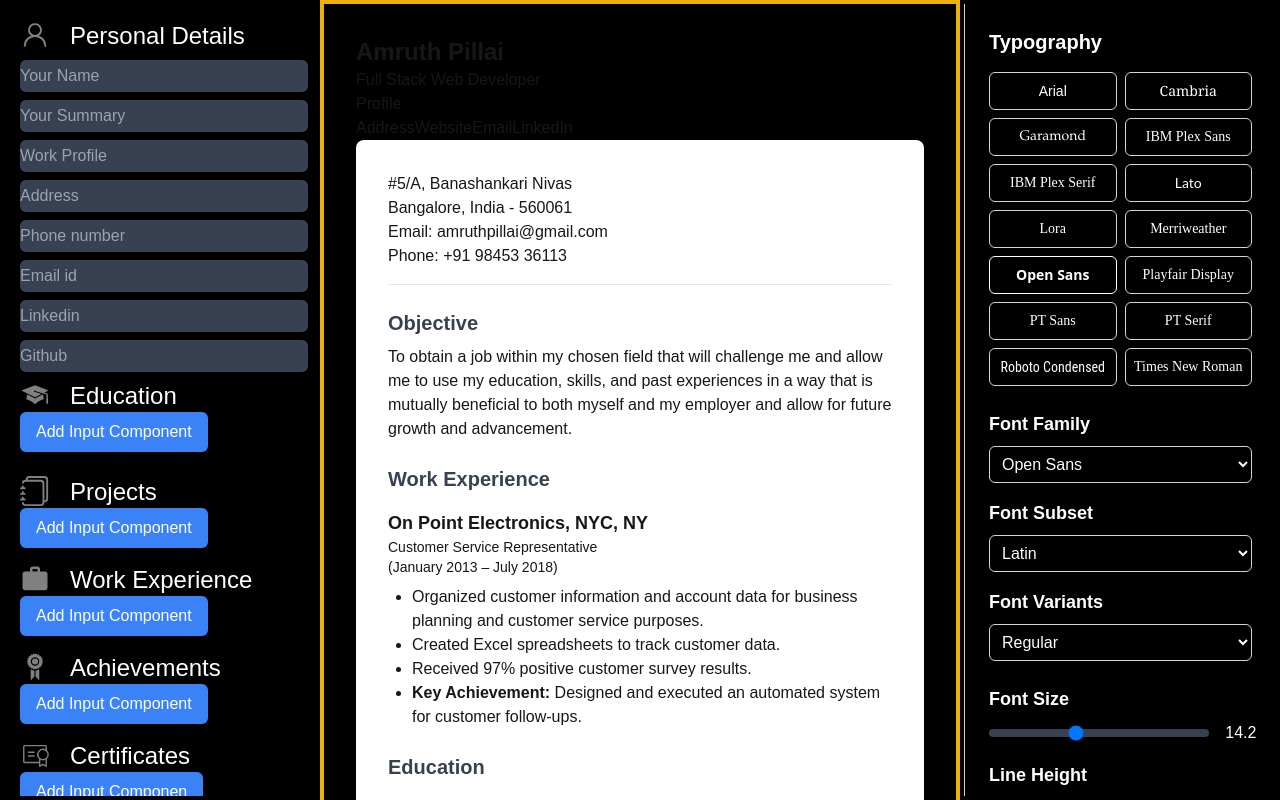
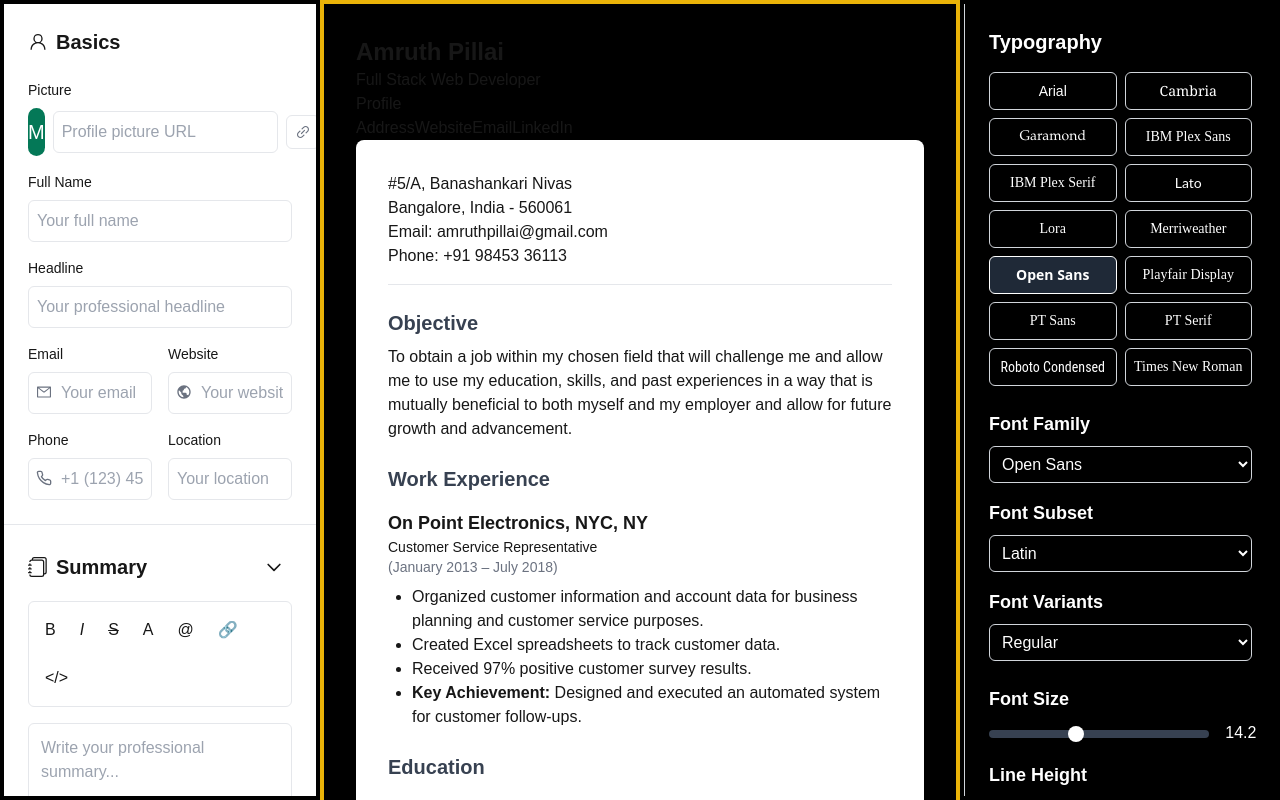
Before and after one commit to saurabhbelote/JobFormAutomator, a Next.js app: page / in a window 1280 px wide. Shown: the top 800 px of the page. Built offline with nearby package versions, Linux system fonts and the light colour scheme.

Commit message:
updated left side bar and added new features

```diff
--- a/components/left/LeftSidebar.tsx
+++ b/components/left/LeftSidebar.tsx
@@ -1,245 +1,245 @@
-// src/components/DataStyleSelection/DataStyleSelection.tsx
-
 "use client";
 import React, { ChangeEvent, useState } from "react";
 import { usePersonalDataStore } from "@/app/store";
 import { GoPerson } from "react-icons/go";
 import { BsJournals } from "react-icons/bs";
 import { MdWork } from "react-icons/md";
-import { GiAchievement } from "react-icons/gi";
+import { GiAchievement, GiGraduateCap } from "react-icons/gi";
 import { PiCertificateLight } from "react-icons/pi";
-import EducationInput from "./sections/EducationInput";
-import ProjectInput from "./sections/ProjectInput";
-import ExperienceInput from "./sections/ExperienceInput";
-import CertificationInput from "./sections/CertificationInput";
-import AchievementInput from "./sections/AchievementInput";
-import { GiGraduateCap } from "react-icons/gi";
+import { FaLanguage } from "react-icons/fa";
+import { BiBook } from "react-icons/bi";
+import { MdInterests, MdVolunteerActivism } from "react-icons/md";
+import { BsFillPersonLinesFill } from "react-icons/bs";
+import { AiOutlineLink, AiOutlineMail } from "react-icons/ai";
+import { BiWorld } from "react-icons/bi";
+import { FiPhone } from "react-icons/fi";
+import Image from 'next/image';
 
 export default function LeftSidebar() {
+  // Store and personal data management
   const { personalData, updatePersonalData } = usePersonalDataStore();
-  // To Add Personal Data to the State
-  const handleChangePersonal = (
-    e: ChangeEvent<HTMLInputElement | HTMLTextAreaElement>
-  ) => {
+
+  // State for each section's items
+  const [education, setEducation] = useState<number[]>([]);
+  const [experience, setExperience] = useState<number[]>([]);
+  const [projects, setProjects] = useState<number[]>([]);
+  const [skills, setSkills] = useState<number[]>([]);
+  const [languages, setLanguages] = useState<number[]>([]);
+  const [awards, setAwards] = useState<number[]>([]);
+  const [certifications, setCertifications] = useState<number[]>([]);
+  const [interests, setInterests] = useState<number[]>([]);
+  const [publications, setPublications] = useState<number[]>([]);
+  const [volunteering, setVolunteering] = useState<number[]>([]);
+  const [references, setReferences] = useState<number[]>([]);
+
+  // Text editor state
+  const [summaryContent, setSummaryContent] = useState("");
+
+  // Handle personal data changes
+  const handleChangePersonal = (e: ChangeEvent<HTMLInputElement>) => {
     const { name, value } = e.target;
-    updatePersonalData(name, value); // Update other fields in the store
+    updatePersonalData(name, value);
   };
-  const [education, setEducation] = useState<number[]>([]); // Array to track instances
-  const handleAddEducation = () => {
-    setEducation((prev) => [...prev, prev.length + 1]); // Add a new instance
-  };
-  const [project, setProject] = useState<number[]>([]); // Array to track instances
-  const handleAddProject = () => {
-    setProject((prev) => [...prev, prev.length + 1]); // Add a new instance
-  };
-  const [experience, setExperience] = useState<number[]>([]); // Array to track instances
-  const handleAddExperience = () => {
-    setExperience((prev) => [...prev, prev.length + 1]); // Add a new instance
-  };
-  const [certification, setCertification] = useState<number[]>([]); // Array to track instances
-  const handleAddCertification = () => {
-    setCertification((prev) => [...prev, prev.length + 1]); // Add a new instance
-  };
-  const [achievement, setAchievement] = useState<number[]>([]); // Array to track instances
-  const handleAddAchievement = () => {
-    setAchievement((prev) => [...prev, prev.length + 1]); // Add a new instance
+
+  // Generic add item function
+  const addItem = (setter: React.Dispatch<React.SetStateAction<number[]>>) => {
+    setter(prev => [...prev, prev.length + 1]);
   };
 
   return (
-    <div className="w-full bg-black p-4">
-      {/* Personal Details Area */}
-      <div className="flex flex-row space-x-5">
-        <span>
-          <GoPerson color="grey" size={30} />
-        </span>
-        <span className="text-white text-2xl">Personal Details</span>
+    <div className="w-full max-w-[450px] bg-white h-screen overflow-y-auto">
+      {/* Basics Section */}
+      <section className="p-6 border-b">
+        <div className="flex items-center gap-2 mb-6">
+          <GoPerson className="text-xl" />
+          <h2 className="text-xl font-bold">Basics</h2>
         </div>
-      <div className="mb-2">
-        <div className="my-2">
+
+        {/* Profile Picture */}
+        <div className="mb-4">
+          <label className="block text-sm font-medium mb-2">Picture</label>
+          <div className="flex items-center gap-2">
+            <div className="w-12 h-12 bg-emerald-700 rounded-full flex items-center justify-center text-white text-xl">
+              {personalData.fullName?.[0] || 'M'}
+            </div>
             <input
-            name="name"
+              type="text"
+              placeholder="Profile picture URL"
+              className="flex-1 p-2 border rounded-md"
+              name="pictureUrl"
+              value={personalData.pictureUrl || ''}
               onChange={handleChangePersonal}
+            />
+            <button className="p-2 border rounded-md hover:bg-gray-50">
+              <AiOutlineLink className="text-gray-500" />
+            </button>
+          </div>
+        </div>
+
+        {/* Full Name */}
+        <div className="mb-4">
+          <label className="block text-sm font-medium mb-2">Full Name</label>
+          <input
             type="text"
-            placeholder="Your Name"
-            value={personalData.name}
-            className="rounded-md w-72 h-8 bg-gray-700 text-white"
+            className="w-full p-2 border rounded-md"
+            name="fullName"
+            value={personalData.fullName || ''}
+            onChange={handleChangePersonal}
+            placeholder="Your full name"
           />
         </div>
-        <div className="my-2">
+
+        {/* Headline */}
+        <div className="mb-4">
+          <label className="block text-sm font-medium mb-2">Headline</label>
           <input
-            name="summary"
+            type="text"
+            className="w-full p-2 border rounded-md"
+            name="headline"
+            value={personalData.headline || ''}
             onChange={handleChangePersonal}
-            type="text"
-            placeholder="Your Summary"
-            value={personalData.summary}
-            className="rounded-md w-72 h-8 bg-gray-700 text-white"
+            placeholder="Your professional headline"
           />
         </div>
-        <div className="my-2">
+
+        {/* Contact Info */}
+        <div className="grid grid-cols-2 gap-4">
+          <div>
+            <label className="block text-sm font-medium mb-2">Email</label>
+            <div className="relative">
               <input
-            name="profile"
+                type="email"
+                className="w-full p-2 pl-8 border rounded-md"
+                name="email"
+                value={personalData.email || ''}
                 onChange={handleChangePersonal}
-            type="text"
-            placeholder="Work Profile"
-            value={personalData.profile}
-            className="rounded-md w-72 h-8 bg-gray-700 text-white"
+                placeholder="Your email"
               />
-        </div>
-        <div className="my-2">
-          <input
-            name="address"
-            onChange={handleChangePersonal}
-            type="text"
-            placeholder="Address"
-            value={personalData.address}
-            className="rounded-md w-72 h-8 bg-gray-700 text-white"
-          />
-        </div>
-        <div className="my-2">
-          <input
-            name="phone"
-            onChange={handleChangePersonal}
-            type="tel"
-            placeholder="Phone number"
-            value={personalData.phone}
-            className="rounded-md w-72 h-8 bg-gray-700 text-white"
-          />
-        </div>
-        <div className="my-2">
-          <input
-            name="email"
-            onChange={handleChangePersonal}
-            type="email"
-            placeholder="Email id"
-            value={personalData.email}
-            className="rounded-md w-72 h-8 bg-gray-700 text-white"
-          />
-        </div>
-        <div>
-          <div className="my-2">
-            <input
-              name="linkedin"
-              onChange={handleChangePersonal}
-              type="text"
-              placeholder="Linkedin"
-              value={personalData.linkedin}
-              className="rounded-md w-72 h-8 bg-gray-700 text-white"
-            />
+              <AiOutlineMail className="absolute left-2 top-3 text-gray-500" />
             </div>
           </div>
           <div>
-          <div className="my-2">
+            <label className="block text-sm font-medium mb-2">Website</label>
+            <div className="relative">
               <input
-              name="github"
+                type="url"
+                className="w-full p-2 pl-8 border rounded-md"
+                name="website"
+                value={personalData.website || ''}
                 onChange={handleChangePersonal}
-              type="text"
-              placeholder="Github"
-              value={personalData.github}
-              className="rounded-md w-72 h-8 bg-gray-700 text-white"
+                placeholder="Your website"
               />
+              <BiWorld className="absolute left-2 top-3 text-gray-500" />
             </div>
           </div>
         </div>
 
-      {/* Education Area */}
-      <div className="mb-2">
-        <div className="flex flex-row space-x-5">
-          <span>
-            <GiGraduateCap color="grey" size={30} />
-          </span>
-          <span className="text-white text-2xl">Education</span>
+        <div className="grid grid-cols-2 gap-4 mt-4">
+          <div>
+            <label className="block text-sm font-medium mb-2">Phone</label>
+            <div className="relative">
+              <input
+                type="tel"
+                className="w-full p-2 pl-8 border rounded-md"
+                name="phone"
+                value={personalData.phone || ''}
+                onChange={handleChangePersonal}
+                placeholder="+1 (123) 456-7890"
+              />
+              <FiPhone className="absolute left-2 top-3 text-gray-500" />
             </div>
+          </div>
+          <div>
+            <label className="block text-sm font-medium mb-2">Location</label>
+            <input
+              type="text"
+              className="w-full p-2 border rounded-md"
+              name="location"
+              value={personalData.location || ''}
+              onChange={handleChangePersonal}
+              placeholder="Your location"
+            />
+          </div>
+        </div>
+      </section>
+
+      {/* Summary Section with Rich Text Editor */}
+      <section className="p-6 border-b">
+        <div className="flex items-center justify-between mb-4">
+          <div className="flex items-center gap-2">
+            <BsJournals className="text-xl" />
+            <h2 className="text-xl font-bold">Summary</h2>
+          </div>
+          <button className="p-2 hover:bg-gray-100 rounded-md">
+            <span className="sr-only">Toggle</span>
+            <svg className="w-5 h-5" fill="none" stroke="currentColor" viewBox="0 0 24 24">
+              <path strokeLinecap="round" strokeLinejoin="round" strokeWidth={2} d="M19 9l-7 7-7-7" />
+            </svg>
+          </button>
+        </div>
+
+        {/* Rich Text Editor Toolbar */}
+        <div className="flex flex-wrap gap-2 mb-4 p-2 border rounded-md">
+          <button className="p-2 hover:bg-gray-100 rounded">B</button>
+          <button className="p-2 hover:bg-gray-100 rounded italic">I</button>
+          <button className="p-2 hover:bg-gray-100 rounded line-through">S</button>
+          <button className="p-2 hover:bg-gray-100 rounded">A</button>
+          <button className="p-2 hover:bg-gray-100 rounded">@</button>
+          <button className="p-2 hover:bg-gray-100 rounded">🔗</button>
+          <button className="p-2 hover:bg-gray-100 rounded">&lt;/&gt;</button>
+        </div>
+
+        <textarea
+          className="w-full p-3 border rounded-md min-h-[150px]"
+          value={summaryContent}
+          onChange={(e) => setSummaryContent(e.target.value)}
+          placeholder="Write your professional summary..."
+        />
+      </section>
+
+      {/* Sections with Add Item Functionality */}
+      {[
+        { title: 'Experience', icon: MdWork, state: experience, setState: setExperience },
+        { title: 'Education', icon: GiGraduateCap, state: education, setState: setEducation },
+        { title: 'Skills', icon: GiAchievement, state: skills, setState: setSkills },
+        { title: 'Languages', icon: FaLanguage, state: languages, setState: setLanguages },
+        { title: 'Awards', icon: GiAchievement, state: awards, setState: setAwards },
+        { title: 'Certifications', icon: PiCertificateLight, state: certifications, setState: setCertifications },
+        { title: 'Interests', icon: MdInterests, state: interests, setState: setInterests },
+        { title: 'Projects', icon: BiBook, state: projects, setState: setProjects },
+        { title: 'Publications', icon: BsJournals, state: publications, setState: setPublications },
+        { title: 'Volunteering', icon: MdVolunteerActivism, state: volunteering, setState: setVolunteering },
+        { title: 'References', icon: BsFillPersonLinesFill, state: references, setState: setReferences }
+      ].map(({ title, icon: Icon, state, setState }) => (
+        <section key={title} className="p-6 border-b">
+          <div className="flex items-center justify-between mb-4">
+            <div className="flex items-center gap-2">
+              <Icon className="text-xl" />
+              <h2 className="text-xl font-bold">{title}</h2>
+            </div>
+            <button className="p-2 hover:bg-gray-100 rounded-md">
+              <span className="sr-only">Toggle</span>
+              <svg className="w-5 h-5" fill="none" stroke="currentColor" viewBox="0 0 24 24">
+                <path strokeLinecap="round" strokeLinejoin="round" strokeWidth={2} d="M19 9l-7 7-7-7" />
+              </svg>
+            </button>
+          </div>
+
           <button
-          onClick={handleAddEducation}
-          className="bg-blue-500 text-white px-4 py-2 rounded-md mb-4"
+            onClick={() => addItem(setState)}
+            className="w-full p-3 border-2 border-dashed rounded-md text-gray-500 hover:bg-gray-50 transition-colors"
           >
-          Add Input Component
+            + Add a new item
           </button>
 
-        <div>
-          {education.map((id) => (
-            <EducationInput key={id} /> // Render each InputComponent with a unique key and id
+          {state.map((id) => (
+            <div key={id} className="mt-4 p-4 border rounded-md">
+              {/* Item content will be rendered here */}
+              {/* You can create separate components for each section's items */}
+            </div>
+          ))}
+        </section>
       ))}
     </div>
-      </div>
-
-      {/* Projects Area */}
-      <div className="flex flex-row space-x-5">
-        <span>
-          <BsJournals color="grey" size={30} />
-        </span>
-        <span className="text-white text-2xl">Projects</span>
-      </div>
-      <button
-        onClick={handleAddProject}
-        className="bg-blue-500 text-white px-4 py-2 rounded-md mb-4"
-      >
-        Add Input Component
-      </button>
-
-      <div>
-        {project.map((id) => (
-          <ProjectInput key={id} /> // Render each InputComponent with a unique key and id
-        ))}
-      </div>
-      {/* Work Experience Area */}
-      <div className="flex flex-row space-x-5">
-        <span>
-          <MdWork color="grey" size={30} />
-        </span>
-        <span className="text-white text-2xl">Work Experience</span>
-      </div>
-      <button
-        onClick={handleAddExperience}
-        className="bg-blue-500 text-white px-4 py-2 rounded-md mb-4"
-      >
-        Add Input Component
-      </button>
-
-      <div>
-        {experience.map((id) => (
-          <ExperienceInput key={id} /> // Render each InputComponent with a unique key and id
-        ))}
-      </div>
-      {/* Awards & Achievement */}
-      <div className="flex flex-row space-x-5">
-        <span>
-          <GiAchievement color="grey" size={30} />
-        </span>
-        <span className="text-white text-2xl">Achievements</span>
-      </div>
-      <button
-        onClick={handleAddAchievement}
-        className="bg-blue-500 text-white px-4 py-2 rounded-md mb-4"
-      >
-        Add Input Component
-      </button>
-
-      <div>
-        {achievement.map((id) => (
-          <AchievementInput key={id} /> // Render each InputComponent with a unique key and id
-        ))}
-      </div>
-      {/* Certification */}
-      <div className="flex flex-row space-x-5">
-        <span>
-          <PiCertificateLight color="grey" size={30} />
-        </span>
-        <span className="text-white text-2xl">Certificates</span>
-      </div>
-      <button
-        onClick={handleAddCertification}
-        className="bg-blue-500 text-white px-4 py-2 rounded-md mb-4"
-      >
-        Add Input Componen
-      </button>
-
-      <div>
-        {certification.map((id) => (
-          <CertificationInput key={id} /> // Render each InputComponent with a unique key and id
-        ))}
-      </div>
-      {/* Languages Area */}
-    </div>
   );
-}
+};
--- a/components/right/Rightsidebar.tsx
+++ b/components/right/Rightsidebar.tsx
@@ -26,6 +26,47 @@ const RightSidebar: React.FC = () => {
     '#c026d3', '#db2777'
   ];
 
+  // Common slider styles
+  const sliderStyles = `
+    w-full h-2 bg-gray-700 rounded-lg appearance-none cursor-pointer
+    [&::-webkit-slider-thumb]:appearance-none
+    [&::-webkit-slider-thumb]:w-4
+    [&::-webkit-slider-thumb]:h-4
+    [&::-webkit-slider-thumb]:bg-white
+    [&::-webkit-slider-thumb]:rounded-full
+    [&::-webkit-slider-thumb]:transition-all
+    [&::-webkit-slider-thumb]:duration-150
+    [&::-webkit-slider-thumb]:hover:w-5
+    [&::-webkit-slider-thumb]:hover:h-5
+    [&::-webkit-slider-thumb]:hover:bg-blue-400
+    [&::-webkit-slider-thumb]:active:scale-95
+
+    [&::-moz-range-thumb]:appearance-none
+    [&::-moz-range-thumb]:w-4
+    [&::-moz-range-thumb]:h-4
+    [&::-moz-range-thumb]:bg-white
+    [&::-moz-range-thumb]:border-none
+    [&::-moz-range-thumb]:rounded-full
+    [&::-moz-range-thumb]:transition-all
+    [&::-moz-range-thumb]:duration-150
+    [&::-moz-range-thumb]:hover:w-5
+    [&::-moz-range-thumb]:hover:h-5
+    [&::-moz-range-thumb]:hover:bg-blue-400
+    [&::-moz-range-thumb]:active:scale-95
+
+    [&::-ms-thumb]:appearance-none
+    [&::-ms-thumb]:w-4
+    [&::-ms-thumb]:h-4
+    [&::-ms-thumb]:bg-white
+    [&::-ms-thumb]:rounded-full
+    [&::-ms-thumb]:transition-all
+    [&::-ms-thumb]:duration-150
+    [&::-ms-thumb]:hover:w-5
+    [&::-ms-thumb]:hover:h-5
+    [&::-ms-thumb]:hover:bg-blue-400
+    [&::-ms-thumb]:active:scale-95
+  `;
+
   return (
     <div className="p-6 w-full max-w-[450px] bg-black text-white border-l border-gray-300 h-screen overflow-y-auto">
       <h2 className="text-xl font-bold mb-4">Typography</h2>
@@ -36,8 +77,10 @@ const RightSidebar: React.FC = () => {
           <button
             key={font}
             onClick={() => setSelectedFont(font)}
-            className={`text-sm p-2 border rounded-md
-            ${selectedFont === font ? 'border-white font-bold' : 'border-gray-300'}`}
+            className={`text-sm p-2 border rounded-md transition-colors duration-200
+              ${selectedFont === font
+                ? 'border-white font-bold bg-gray-800'
+                : 'border-gray-300 hover:border-white hover:bg-gray-900'}`}
             style={{ fontFamily: font }}
           >
             {font}
@@ -51,7 +94,7 @@ const RightSidebar: React.FC = () => {
         <select
           value={selectedFont}
           onChange={(e) => setSelectedFont(e.target.value)}
-          className="w-full p-2 border border-gray-300 rounded-md bg-black text-white"
+          className="w-full p-2 border border-gray-300 rounded-md bg-black text-white hover:border-white focus:border-white focus:outline-none transition-colors duration-200"
         >
           {fonts.map((font) => (
             <option key={font} value={font}>
@@ -64,7 +107,7 @@ const RightSidebar: React.FC = () => {
       {/* Font Subset */}
       <div className="mt-4">
         <h3 className="text-lg font-semibold mb-2">Font Subset</h3>
-        <select className="w-full p-2 border border-gray-300 rounded-md bg-black text-white">
+        <select className="w-full p-2 border border-gray-300 rounded-md bg-black text-white hover:border-white focus:border-white focus:outline-none transition-colors duration-200">
           <option value="latin">Latin</option>
           <option value="cyrillic">Cyrillic</option>
           <option value="greek">Greek</option>
@@ -74,7 +117,7 @@ const RightSidebar: React.FC = () => {
       {/* Font Variants */}
       <div className="mt-4">
         <h3 className="text-lg font-semibold mb-2">Font Variants</h3>
-        <select className="w-full p-2 border border-gray-300 rounded-md bg-black text-white">
+        <select className="w-full p-2 border border-gray-300 rounded-md bg-black text-white hover:border-white focus:border-white focus:outline-none transition-colors duration-200">
           <option value="regular">Regular</option>
           <option value="bold">Bold</option>
           <option value="italic">Italic</option>
@@ -85,6 +128,7 @@ const RightSidebar: React.FC = () => {
       <div className="mt-6">
         <h3 className="text-lg font-semibold mb-2">Font Size</h3>
         <div className="flex items-center gap-4">
+          <div className="relative w-full">
             <input
               type="range"
               min="8"
@@ -92,8 +136,9 @@ const RightSidebar: React.FC = () => {
               step="0.1"
               value={fontSize}
               onChange={(e) => setFontSize(parseFloat(e.target.value))}
-            className="w-full h-2 bg-gray-700 rounded-lg appearance-none cursor-pointer"
+              className={sliderStyles}
             />
+          </div>
           <span className="min-w-[3ch]">{fontSize}</span>
         </div>
       </div>
@@ -102,6 +147,7 @@ const RightSidebar: React.FC = () => {
       <div className="mt-4">
         <h3 className="text-lg font-semibold mb-2">Line Height</h3>
         <div className="flex items-center gap-4">
+          <div className="relative w-full">
             <input
               type="range"
               min="1"
@@ -109,8 +155,9 @@ const RightSidebar: React.FC = () => {
               step="0.1"
               value={lineHeight}
               onChange={(e) => setLineHeight(parseFloat(e.target.value))}
-            className="w-full h-2 bg-gray-700 rounded-lg appearance-none cursor-pointer"
+              className={sliderStyles}
             />
+          </div>
           <span className="min-w-[3ch]">{lineHeight}</span>
         </div>
       </div>
@@ -119,10 +166,10 @@ const RightSidebar: React.FC = () => {
       <div className="mt-6">
         <h3 className="text-lg font-semibold mb-2">Options</h3>
         <div className="space-y-3">
-          <label className="flex items-center justify-between">
+          <label className="flex items-center justify-between cursor-pointer">
             <span>Hide Icons</span>
             <div
-              className={`w-12 h-6 rounded-full p-1 cursor-pointer transition-colors duration-200 ease-in-out ${
+              className={`w-12 h-6 rounded-full p-1 transition-colors duration-200 ease-in-out ${
                 hideIcons ? 'bg-white' : 'bg-gray-700'
               }`}
               onClick={() => setHideIcons(!hideIcons)}
@@ -134,10 +181,10 @@ const RightSidebar: React.FC = () => {
               />
             </div>
           </label>
-          <label className="flex items-center justify-between">
+          <label className="flex items-center justify-between cursor-pointer">
             <span>Underline Links</span>
             <div
-              className={`w-12 h-6 rounded-full p-1 cursor-pointer transition-colors duration-200 ease-in-out ${
+              className={`w-12 h-6 rounded-full p-1 transition-colors duration-200 ease-in-out ${
                 underlineLinks ? 'bg-white' : 'bg-gray-700'
               }`}
               onClick={() => setUnderlineLinks(!underlineLinks)}
@@ -160,7 +207,7 @@ const RightSidebar: React.FC = () => {
             <button
               key={color}
               onClick={() => setPrimaryColor(color)}
-              className={`w-8 h-8 rounded-full ${
+              className={`w-8 h-8 rounded-full transition-transform duration-200 hover:scale-110 ${
                 primaryColor === color ? 'ring-2 ring-white ring-offset-2 ring-offset-black' : ''
               }`}
               style={{ backgroundColor: color }}
@@ -176,7 +223,7 @@ const RightSidebar: React.FC = () => {
               type="text"
               value={primaryColor}
               onChange={(e) => setPrimaryColor(e.target.value)}
-              className="w-full p-2 border border-gray-300 rounded-md bg-black text-white"
+              className="w-full p-2 border border-gray-300 rounded-md bg-black text-white hover:border-white focus:border-white focus:outline-none transition-colors duration-200"
             />
           </div>
           <div>
@@ -185,7 +232,7 @@ const RightSidebar: React.FC = () => {
               type="text"
               value={backgroundColor}
               onChange={(e) => setBackgroundColor(e.target.value)}
-              className="w-full p-2 border border-gray-300 rounded-md bg-black text-white"
+              className="w-full p-2 border border-gray-300 rounded-md bg-black text-white hover:border-white focus:border-white focus:outline-none transition-colors duration-200"
             />
           </div>
         </div>
```
Lines whose indentation alone changed are shown as unchanged.
